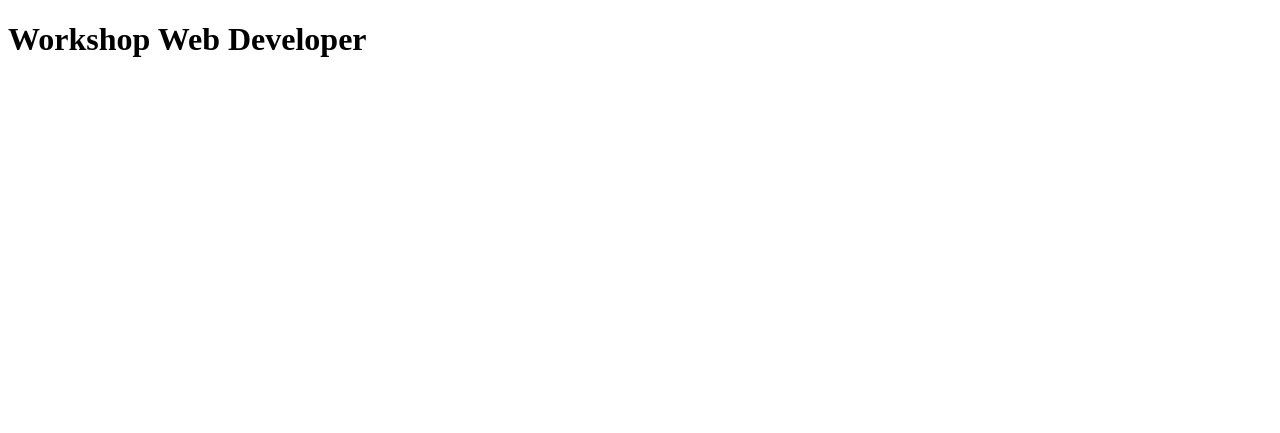
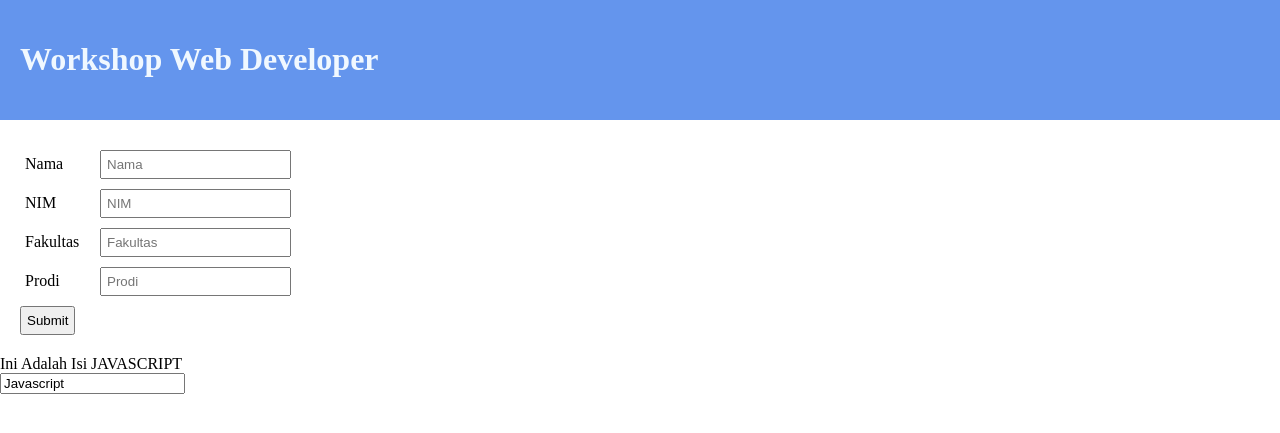
Before and after one commit to Yusufnf2/workshop_web, a PHP site: page / in a window 1280 px wide. Shown: the top 433 px of the page. Run offline with PHP 8.4, Linux system fonts and the light colour scheme.

Commit message:
tes commit

```diff
--- a/asset/style.css
+++ b/asset/style.css
@@ -1,6 +1,29 @@
-.container {
-    width: 90%;
+body {
+    margin: auto;
     padding: 0;
-    margin: auto;
-    background-color: ;
 }
+.clx {
+    clear: both;
+}
+.header {
+    padding: 20px;
+    background-color: cornflowerblue;
+    color: aliceblue;
+}
+.form {
+    padding: 20px;
+}
+.form .form-gr {
+    margin: 10px 0 10px 0;
+}
+.form .form-gr label {
+    float: left;
+    padding: 5px;
+    width: 70px;
+}
+.form .form-gr input {
+    padding: 5px;
+}
+.form .submit {
+    padding: 5px;
+}
--- /dev/null
+++ b/asset/tes.js
@@ -0,0 +1,2 @@
+document.getElementById("content-js").innerHTML = "Ini Adalah Isi JAVASCRIPT";
+document.getElementById("input_js").value = "Javascript";
--- a/index.php
+++ b/index.php
@@ -4,13 +4,45 @@
     <meta charset="UTF-8">
     <meta http-equiv="X-UA-Compatible" content="IE=edge">
     <meta name="viewport" content="width=device-width, initial-scale=1.0">
-    <title>Document</title>
+    <title>Workshop Web 2023</title>
     <link rel="stylesheet" href="/asset/style.css">
 </head>
 <body>
-    <div class="bg">
-        <h1>Workshop Web Developer</h1>
+    <div class="header">
+        <div class="container">
+            <h1>Workshop Web Developer</h1>
+        </div>
     </div>
+
+    <div class="form">
+        <form action="proses.php" method="post">
+            <div class="form-gr">
+                <label>Nama</label>
+                <input type="text" name="content[]" placeholder="Nama">
+            </div>
+            <div class="form-gr">
+                <label>NIM</label>
+                <input type="text" name="content[]" placeholder="NIM">
+            </div>
+            <div class="form-gr">
+                <label>Fakultas</label>
+                <input type="text" name="content[]" placeholder="Fakultas">
+            </div>
+            <div class="form-gr">
+                <label>Prodi</label>
+                <input type="text" name="content[]" placeholder="Prodi">
+            </div>
+
+            <input class="submit" type="submit" value="Submit">
+
+        </form>
+        <div class="clx"></div>
+    </div>
+
+    <div id="content-js">
+    </div>
+    <input type="text" id="input_js">
+    <script src="./asset/tes.js"></script>
 
 </body>
 </html>
```
Also changed, not shown: config_db.php (added, +30 -0 lines), proses.php (added, +8 -0 lines), 1 other file.
